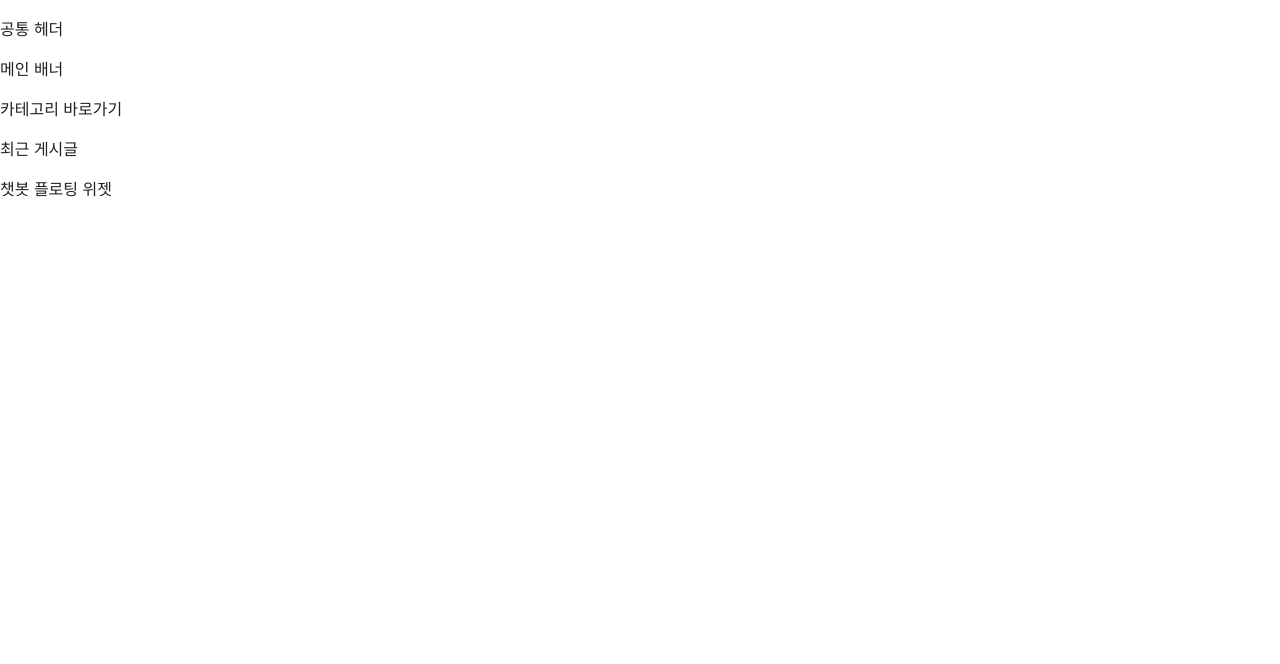
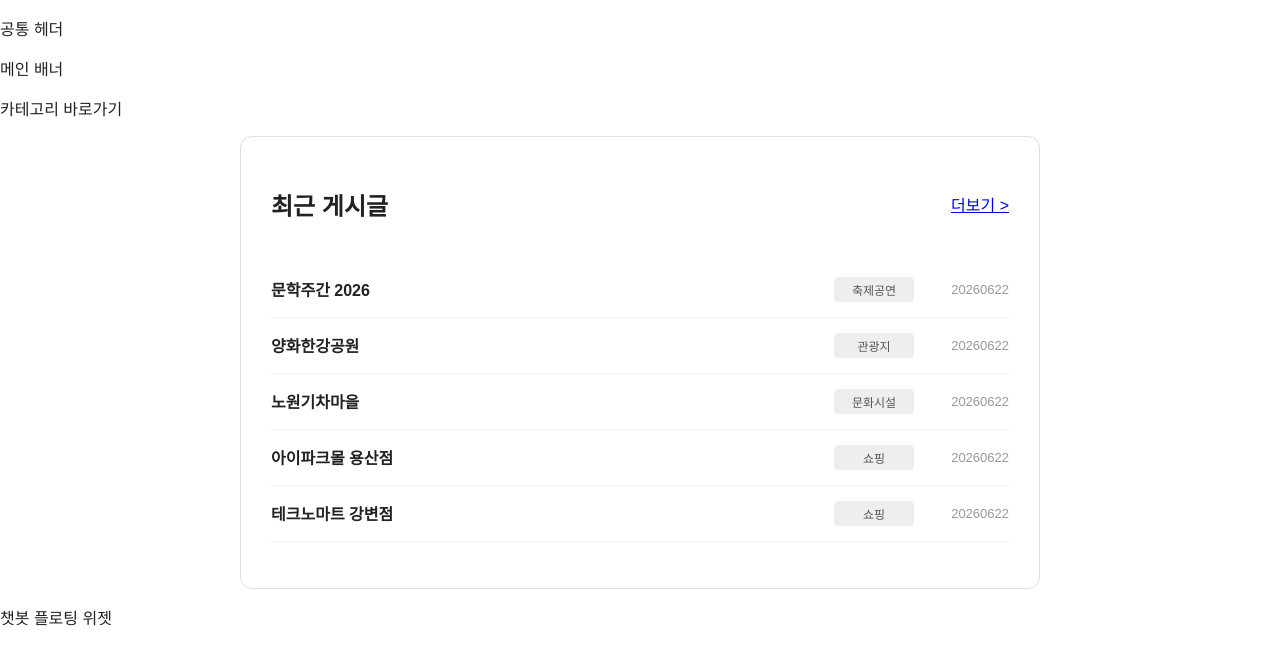
Before and after one commit to eunsinchoi/LocalHub, a Vue app: page / in a window 1280 px wide. Shown: the top 664 px of the page. Built offline with nearby package versions, Linux system fonts and the light colour scheme.

Commit message:
최신게시물 수정 1

```diff
--- a/src/components/home/RecentPosts.vue
+++ b/src/components/home/RecentPosts.vue
@@ -1,13 +1,64 @@
 <script setup>
-// 최근 게시글 로직 작성
+import { ref, onMounted } from 'vue';
+
+const recentPosts = ref([]);
+
+onMounted(async () => {
+  // 파일명을 카테고리 이름으로 바로 사용하기 위해 객체로 관리합니다.
+  const fileData = [
+    { name: '서울_관광지.json', cat: '관광지' },
+    { name: '서울_레포츠.json', cat: '레포츠' },
+    { name: '서울_문화시설.json', cat: '문화시설' },
+    { name: '서울_쇼핑.json', cat: '쇼핑' },
+    { name: '서울_숙박.json', cat: '숙박' },
+    { name: '서울_여행코스.json', cat: '여행코스' },
+    { name: '서울_축제공연행사.json', cat: '축제공연' }
+  ];
+
+  let allPosts = [];
+  for (const file of fileData) {
+    try {
+      const response = await fetch(`/data/${file.name}`);
+      const data = await response.json();
+      if (data && data.items) {
+        // 각 게시글에 카테고리 이름을 추가해서 저장
+        const postsWithCat = data.items.map(post => ({ ...post, categoryName: file.cat }));
+        allPosts = [...allPosts, ...postsWithCat];
+      }
+    } catch (e) {
+      console.error(`${file.name} 로드 실패`);
+    }
+  }
+
+  allPosts.sort((a, b) => b.modifiedtime - a.modifiedtime);
+  recentPosts.value = allPosts.slice(0, 5);
+});
 </script>
 
 <template>
-  <section class="component-placeholder">
-    <p>최근 게시글</p>
+  <section class="recent-posts">
+    <div class="header">
+      <h2>최근 게시글</h2>
+      <a href="#">더보기 ></a>
+    </div>
+    <ul class="post-list">
+      <li v-for="post in recentPosts" :key="post.contentid" class="post-item">
+        <span class="title">{{ post.title }}</span>
+        <!-- 우리가 직접 넣어준 categoryName을 표시 -->
+        <span class="category">{{ post.categoryName }}</span>
+        <span class="date">{{ post.modifiedtime ? post.modifiedtime.substring(0, 8) : '' }}</span>
+      </li>
+    </ul>
   </section>
 </template>
 
 <style scoped>
-/* 최근 게시글 스타일 작성 */
+/* 기존 스타일과 동일합니다 */
+.recent-posts { padding: 30px; max-width: 800px; margin: 0 auto; border: 1px solid #e0e0e0; border-radius: 12px; background-color: #fff; }
+.header { display: flex; justify-content: space-between; align-items: center; margin-bottom: 20px; }
+.post-list { list-style: none; padding: 0; }
+.post-item { display: flex; justify-content: space-between; align-items: center; padding: 15px 0; border-bottom: 1px solid #f0f0f0; }
+.title { flex: 2; font-weight: bold; }
+.category { flex: 0 0 80px; font-size: 12px; color: #555; background-color: #eee; padding: 4px 8px; border-radius: 4px; text-align: center; margin: 0 15px; }
+.date { flex: 0 0 80px; font-size: 13px; color: #999; text-align: right; }
 </style>
```
Also changed, not shown: 1 other file (tests, documents, lock files or other folders).
